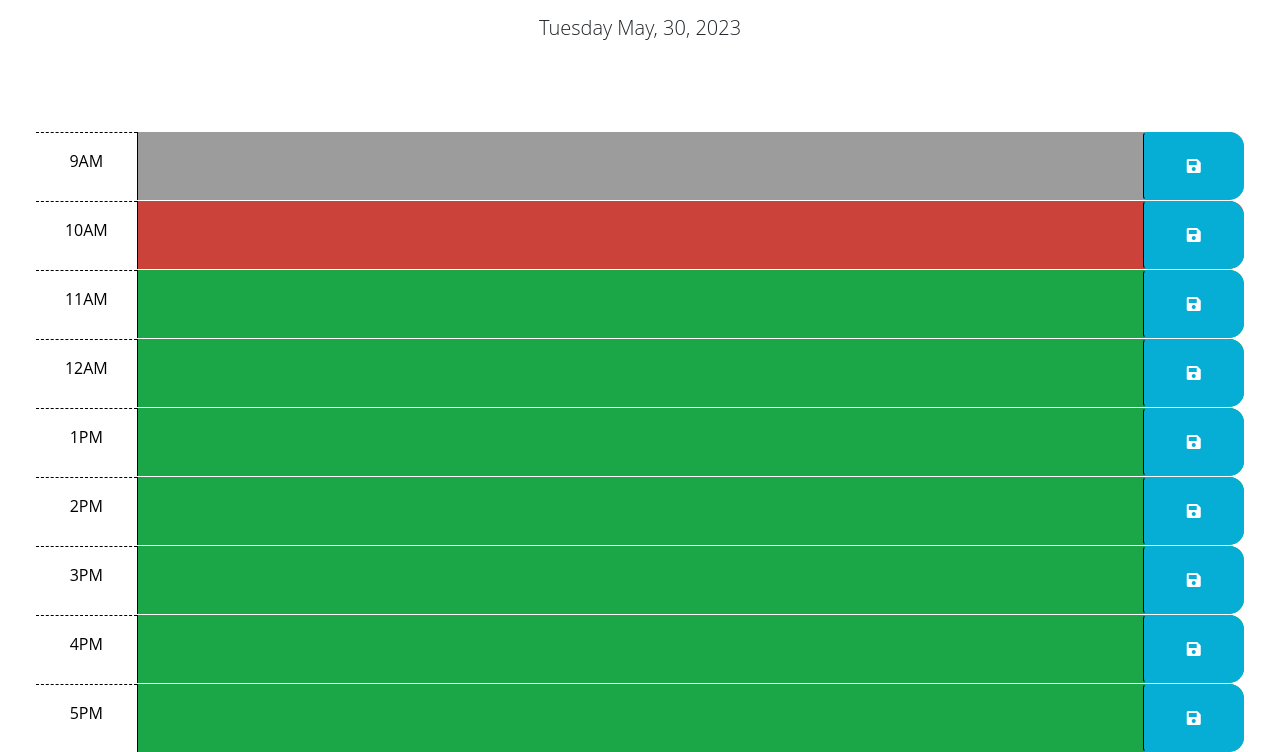
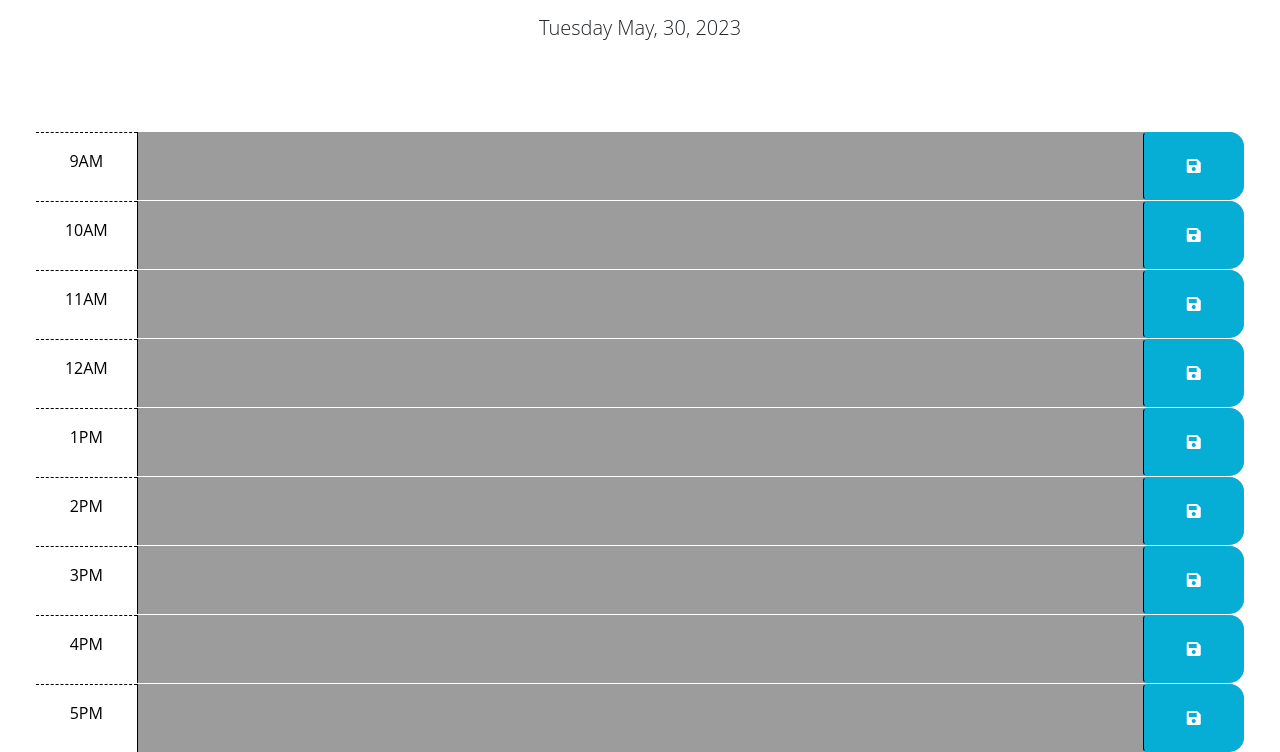
Before and after one commit to taylorgehrts/Taylors_Calander_app, a plain HTML site: page Develop/index.html in a window 1280 px wide. Shown: the part 166-918 px from the top of the page. Drawn offline with nearby package versions, Linux system fonts and the light colour scheme.

Commit message:
changed time block ids to reflect 24 hour clock and created function to change classes in relation to hour vs id

```diff
--- a/Develop/index.html
+++ b/Develop/index.html
@@ -76,7 +76,7 @@
         </button>
       </div>
 
-      <div id="hour-1" class="row time-block future">
+      <div id="hour-13" class="row time-block future">
         <div class="col-2 col-md-1 hour text-center py-3">1PM</div>
         <textarea class="col-8 col-md-10 description" rows="2"> </textarea>
         <button class="btn saveBtn col-2 col-md-1" aria-label="save">
@@ -84,7 +84,7 @@
         </button>
       </div>
 
-      <div id="hour-2" class="row time-block future">
+      <div id="hour-14" class="row time-block future">
         <div class="col-2 col-md-1 hour text-center py-3">2PM</div>
         <textarea class="col-8 col-md-10 description" rows="2"> </textarea>
         <button class="btn saveBtn col-2 col-md-1" aria-label="save">
@@ -92,7 +92,7 @@
         </button>
       </div>
 
-      <div id="hour-3" class="row time-block future">
+      <div id="hour-15" class="row time-block future">
         <div class="col-2 col-md-1 hour text-center py-3">3PM</div>
         <textarea class="col-8 col-md-10 description" rows="2"> </textarea>
         <button class="btn saveBtn col-2 col-md-1" aria-label="save">
@@ -100,7 +100,7 @@
         </button>
       </div>
 
-      <div id="hour-4" class="row time-block future">
+      <div id="hour-16" class="row time-block future">
         <div class="col-2 col-md-1 hour text-center py-3">4PM</div>
         <textarea class="col-8 col-md-10 description" rows="2"> </textarea>
         <button class="btn saveBtn col-2 col-md-1" aria-label="save">
@@ -108,7 +108,7 @@
         </button>
       </div>
 
-      <div id="hour-5" class="row time-block future">
+      <div id="hour-17" class="row time-block future">
         <div class="col-2 col-md-1 hour text-center py-3">5PM</div>
         <textarea class="col-8 col-md-10 description" rows="2"> </textarea>
         <button class="btn saveBtn col-2 col-md-1" aria-label="save">
--- a/Develop/script.js
+++ b/Develop/script.js
@@ -2,24 +2,42 @@
 // the code isn't run until the browser has finished rendering all the elements
 // in the html.
 
+//day.js variables
 var currentDay = dayjs().format("dddd");
 var currentDate = dayjs().format(" MMM, D, YYYY");
-var currentHour = dayjs().format("hh");
 
 
 
+//displays current day and date in header with id of current day
 $("#currentDay").text(currentDay + currentDate);
 
 $(function () {
-
   $(".saveBtn").on("click", function () {
     var timeBlockId = $(this).parent().attr("id");
     var userInput = $(this).siblings(".description").val();
 
     localStorage.setItem(timeBlockId, userInput);
-    console.log(localStorage);
+  });
 
-  })
+  var currentHour = parseInt(dayjs().format("HH"), 10); //get current hour and turn its value to an interger for conditional statement
+
+  //iterate over the time blocks
+  $(".time-block").each(function () {
+    var timeBlockId = $(this).attr("id");
+    var hour = parseInt(timeBlockId.split("-")[1], 10); //get hour based on time block Id and turn it into an interger
+
+    if (hour < currentHour) {
+      $(this).removeClass("present future").addClass("past");
+    } else if (hour === currentHour) {
+      $(this).removeClass("past future").addClass("present")
+    } else {
+      $(this).removeClass("present past").addClass("future");
+    }
+
+  });
+
+
+
   // TODO: Add a listener for click events on the save button. This code should
   // use the id in the containing time-block as a key to save the user input in
   // local storage. HINT: What does `this` reference in the click listener
```
